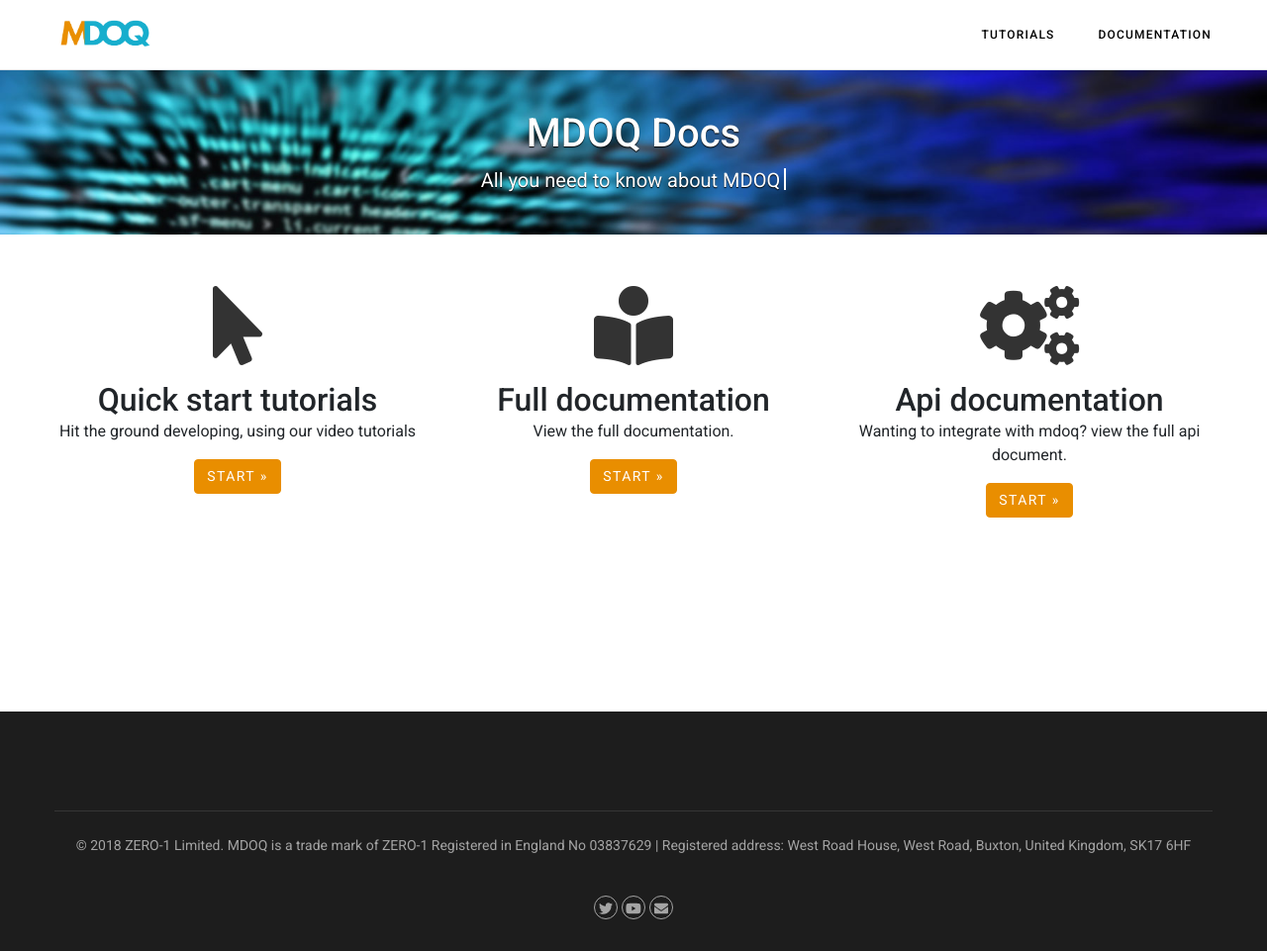
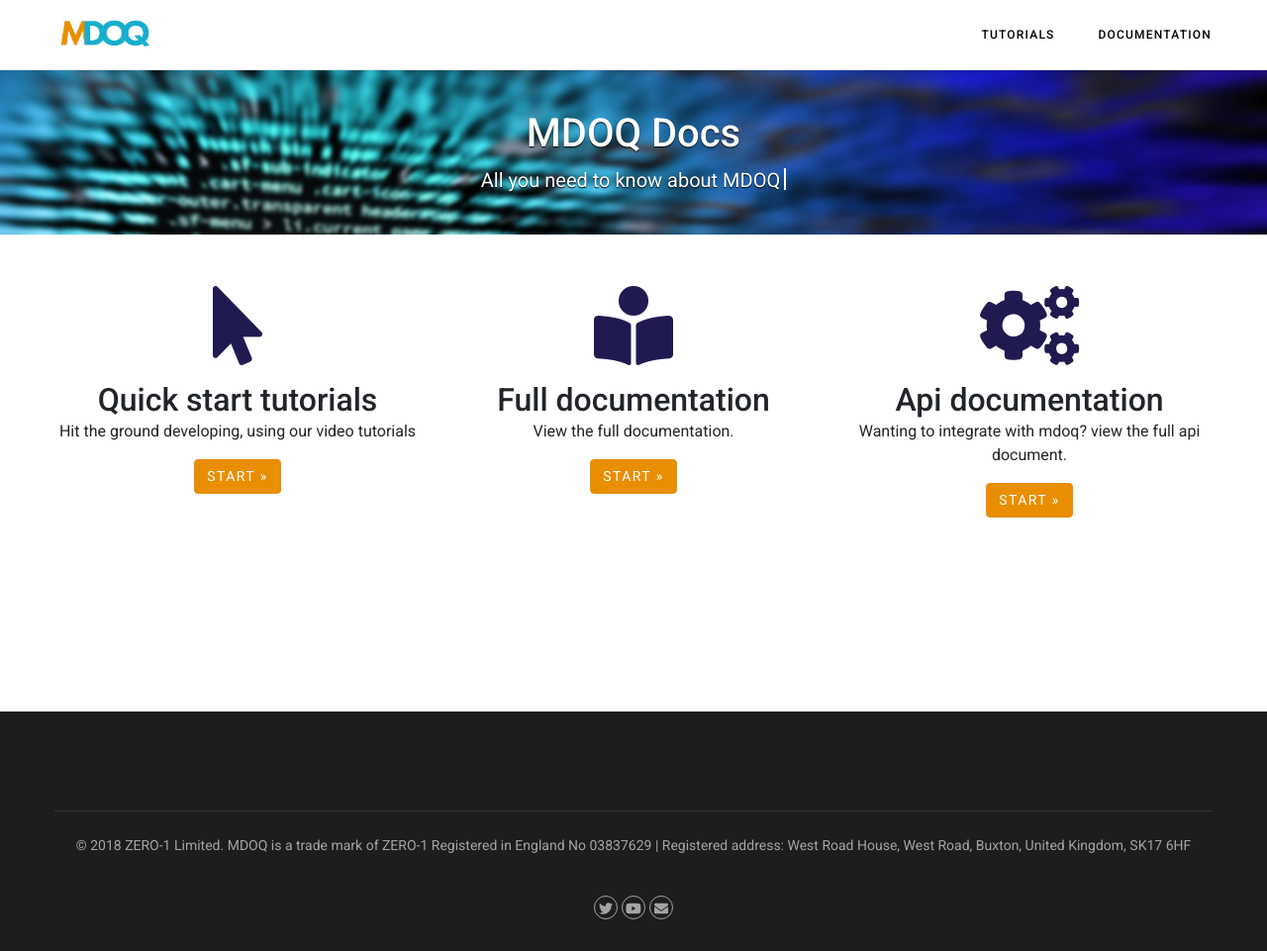
Before and after one commit to zero1limited/mdoq-docs, a Jekyll site: the page built from docs/index.html, in a window 1280 px wide. Shown: the whole page at 99% size. Built offline with Jekyll 4.4.1, drawn with Linux system fonts in a browser that asks for light colours; nearby versions of some CDN libraries.

Commit message:
Docs templates

```diff
--- a/docs/_sass/custom/_main.scss
+++ b/docs/_sass/custom/_main.scss
@@ -221,7 +221,7 @@ footer.site-footer #back-to-top {
   font-style: normal;
   font-weight: 900;
   text-decoration: inherit;
-  color: #333;
+  color: #1f1b50;
 
   -moz-transform: rotate(0deg);
   -webkit-transform: rotate(0deg);
```
